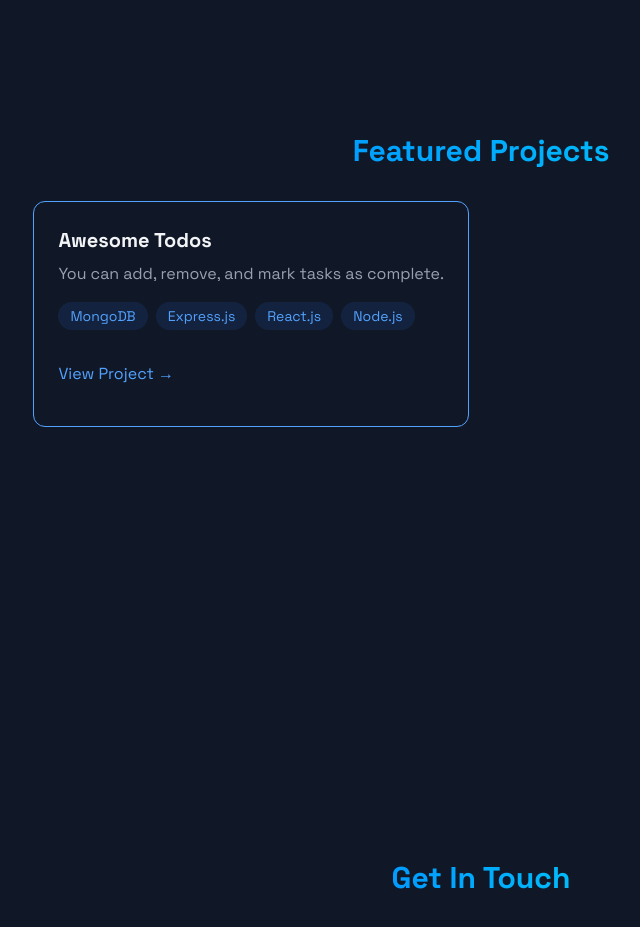
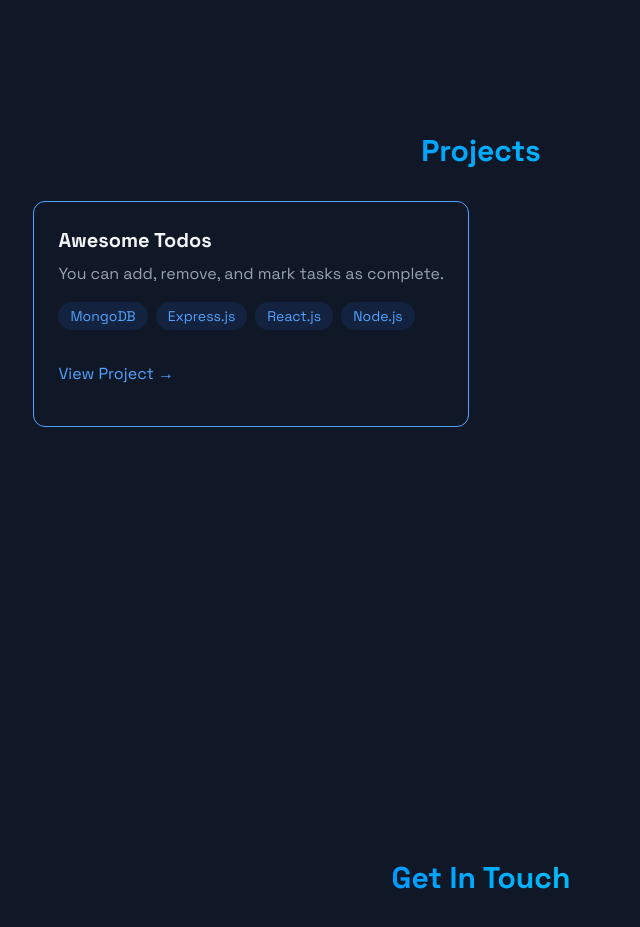
Before and after one commit to Jamesdakoano/jamesportfolio, a React (Vite) app: page / in a window 1280 px wide. Shown: the part 1720-2647 px from the top of the page, without its empty margins (159-799 px from the left). Built offline with nearby package versions, Linux system fonts and the light colour scheme.

Commit message:
Updated portfolio

```diff
--- a/src/components/sections/Projects.jsx
+++ b/src/components/sections/Projects.jsx
@@ -10,7 +10,7 @@ export const Projects = () => {
         <div className="max-w-5xl mx-auto px-4">
           <h2 className="text-3xl font-bold mb-8 bg-gradient-to-r from-blue-500 to-cyan-400 bg-clip-text text-transparent text-center">
             {" "}
-            Featured Projects
+            Projects
           </h2>
           <div className="grid grid-cols-1 md:grid-cols-2 gap-6">
             <div className="p-6 rounded-xl border border-blue-400 hover:-translate-y-1 hover:border-blue-400 hover:shadow-[0_2px_8px_rgba(59,130,246,0.2)] transition">
```
